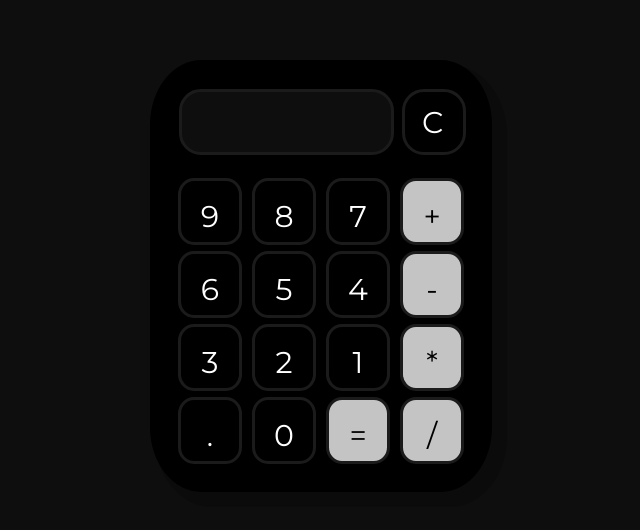
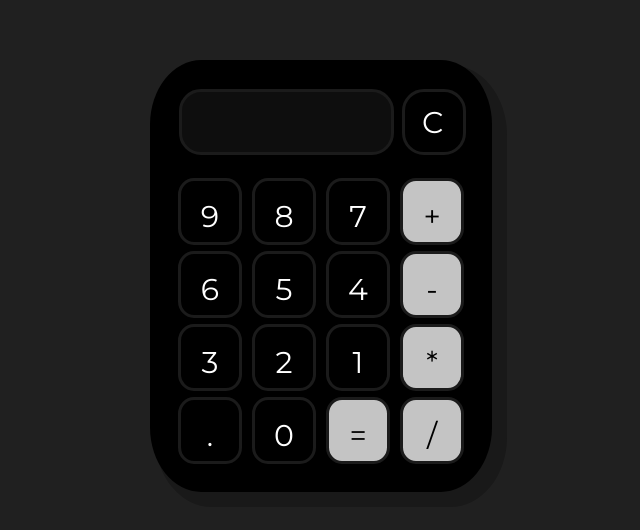
Before and after one commit to jziulkoski/black-calculator, a plain HTML site: page index.html in a window 1280 px wide. Shown: the part 132-662 px from the top of the page, without its empty margins (327-967 px from the left). Drawn offline with Linux system fonts and the light colour scheme.

Commit message:
update style and add readme

```diff
--- a/style.css
+++ b/style.css
@@ -4,7 +4,7 @@ body {
     display: flex;
     align-items: center;
     justify-content: center;
-    background-color: rgb(14, 14, 14);
+    background-color: rgb(32, 32, 32);
 }
 
 form {
```
Also changed, not shown: assets/preview-gh.jpg (added), 1 other file.
